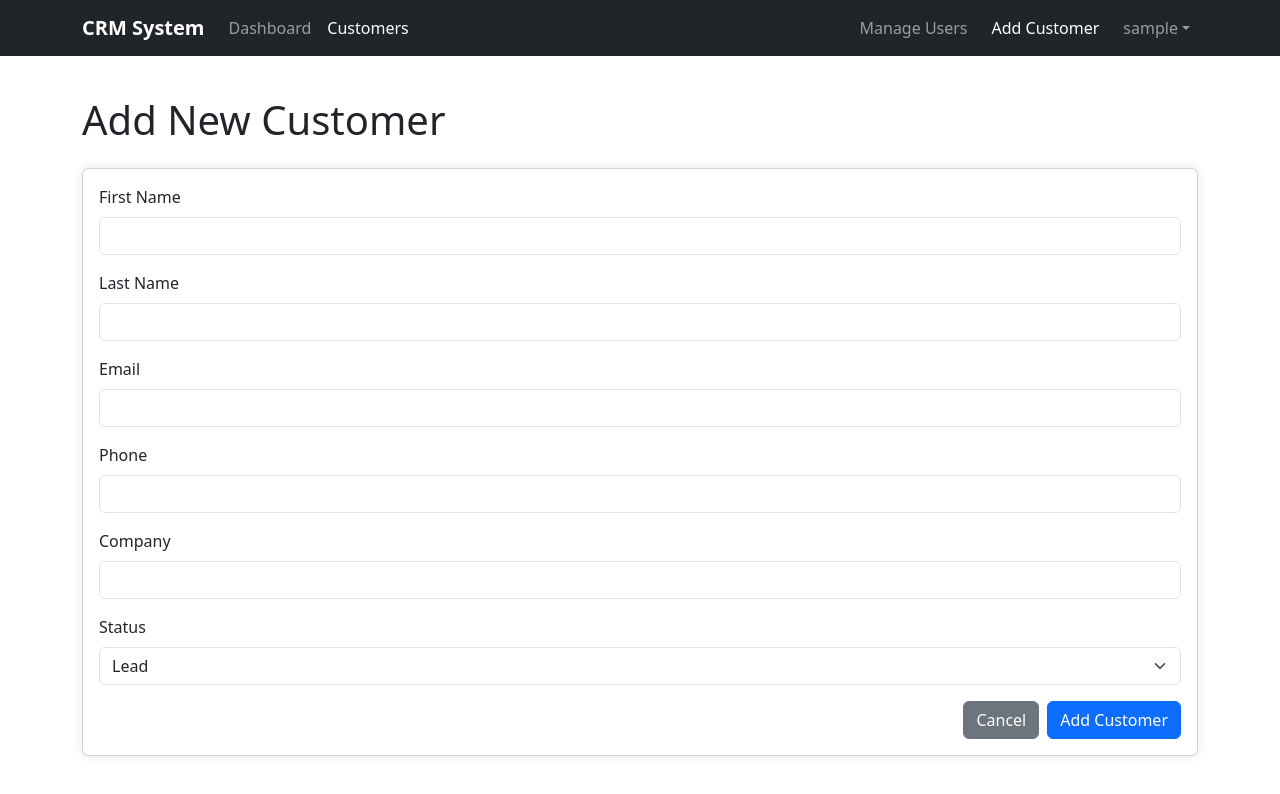
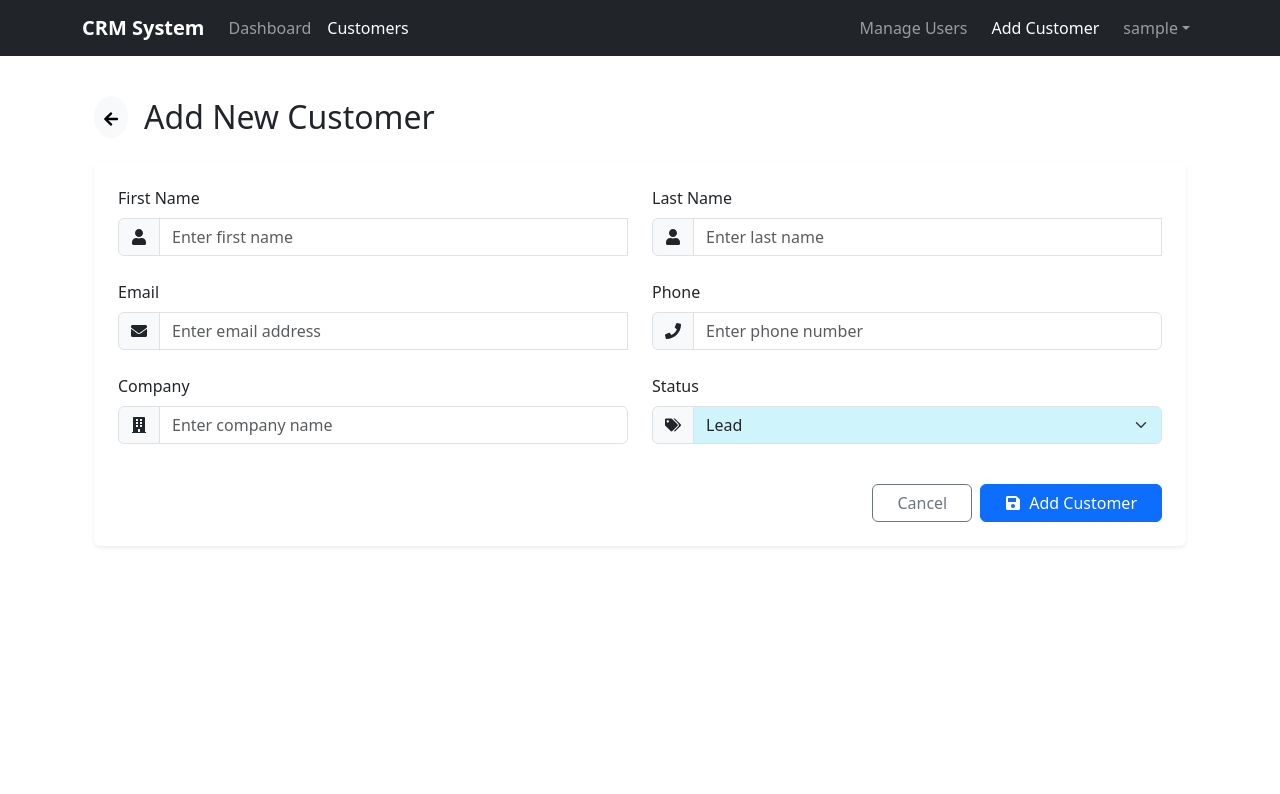
Before and after one commit to NitinSHu/project, a React (Create React App) app in the folder frontend/: page /customers/new in a window 1280 px wide. Shown: the top 794 px of the page. Built offline with nearby package versions, Linux system fonts and the light colour scheme; sample sign-in values are in the browser's storage.

Commit message:
add customer page fixed

```diff
--- a/frontend/package.json
+++ b/frontend/package.json
@@ -11,6 +11,7 @@
     "react": "^18.2.0",
     "react-bootstrap": "^2.8.0",
     "react-dom": "^18.2.0",
+    "react-icons": "^5.5.0",
     "react-router-dom": "^6.15.0",
     "react-scripts": "5.0.1",
     "web-vitals": "^2.1.4"
--- a/frontend/src/pages/CustomerForm.js
+++ b/frontend/src/pages/CustomerForm.js
@@ -1,7 +1,8 @@
 import React, { useState, useEffect } from 'react';
 import { useParams, useNavigate } from 'react-router-dom';
-import { Card, Form, Button, Alert } from 'react-bootstrap';
+import { Card, Form, Button, Alert, Container, Row, Col, Spinner, InputGroup } from 'react-bootstrap';
 import { getCustomer, createCustomer, updateCustomer } from '../services/customerService';
+import { FaUser, FaEnvelope, FaPhone, FaBuilding, FaTags, FaArrowLeft, FaSave } from 'react-icons/fa';
 
 const CustomerForm = () => {
   const { id } = useParams();
@@ -18,6 +19,7 @@ const CustomerForm = () => {
   });
 
   const [loading, setLoading] = useState(isEditMode);
+  const [saving, setSaving] = useState(false);
   const [error, setError] = useState('');
   const [validated, setValidated] = useState(false);
 
@@ -60,6 +62,9 @@ const CustomerForm = () => {
       return;
     }
 
+    setSaving(true);
+    setError('');
+
     try {
       let response;
 
@@ -77,114 +82,199 @@ const CustomerForm = () => {
     } catch (error) {
       console.error('Error saving customer:', error);
       setError('Failed to save customer. Please try again.');
+    } finally {
+      setSaving(false);
+    }
+  };
+
+  const getStatusVariant = (status) => {
+    switch(status) {
+      case 'lead': return 'info';
+      case 'prospect': return 'warning';
+      case 'customer': return 'success';
+      case 'inactive': return 'danger';
+      default: return 'secondary';
     }
   };
 
   if (loading) {
-    return <p>Loading customer data...</p>;
+    return (
+      <Container className="d-flex justify-content-center align-items-center" style={{ minHeight: '50vh' }}>
+        <Spinner animation="border" role="status">
+          <span className="visually-hidden">Loading customer data...</span>
+        </Spinner>
+      </Container>
+    );
   }
 
   return (
-    <div>
-      <h1 className="mb-4">{isEditMode ? 'Edit Customer' : 'Add New Customer'}</h1>
+    <Container>
+      <div className="d-flex align-items-center mb-4">
+        <Button
+          variant="light"
+          className="me-3 rounded-circle p-2"
+          onClick={() => navigate(isEditMode ? `/customers/${id}` : '/customers')}
+        >
+          <FaArrowLeft />
+        </Button>
+        <h2 className="mb-0">{isEditMode ? 'Edit Customer' : 'Add New Customer'}</h2>
+      </div>
 
-      <Card>
-        <Card.Body>
+      <Card className="shadow-sm border-0">
+        <Card.Body className="p-4">
           {error && <Alert variant="danger">{error}</Alert>}
 
           <Form noValidate validated={validated} onSubmit={handleSubmit}>
-            <Form.Group className="mb-3">
+            <Row>
+              <Col md={6}>
+                <Form.Group className="mb-4">
                   <Form.Label>First Name</Form.Label>
+                  <InputGroup>
+                    <InputGroup.Text><FaUser /></InputGroup.Text>
                     <Form.Control
                       type="text"
                       name="first_name"
                       value={formData.first_name}
                       onChange={handleChange}
+                      placeholder="Enter first name"
                       required
                     />
                     <Form.Control.Feedback type="invalid">
                       First name is required.
                     </Form.Control.Feedback>
+                  </InputGroup>
                 </Form.Group>
+              </Col>
 
-            <Form.Group className="mb-3">
+              <Col md={6}>
+                <Form.Group className="mb-4">
                   <Form.Label>Last Name</Form.Label>
+                  <InputGroup>
+                    <InputGroup.Text><FaUser /></InputGroup.Text>
                     <Form.Control
                       type="text"
                       name="last_name"
                       value={formData.last_name}
                       onChange={handleChange}
+                      placeholder="Enter last name"
                       required
                     />
                     <Form.Control.Feedback type="invalid">
                       Last name is required.
                     </Form.Control.Feedback>
+                  </InputGroup>
                 </Form.Group>
+              </Col>
+            </Row>
 
-            <Form.Group className="mb-3">
+            <Row>
+              <Col md={6}>
+                <Form.Group className="mb-4">
                   <Form.Label>Email</Form.Label>
+                  <InputGroup>
+                    <InputGroup.Text><FaEnvelope /></InputGroup.Text>
                     <Form.Control
                       type="email"
                       name="email"
                       value={formData.email}
                       onChange={handleChange}
+                      placeholder="Enter email address"
                       required
                     />
                     <Form.Control.Feedback type="invalid">
                       Please provide a valid email.
                     </Form.Control.Feedback>
+                  </InputGroup>
                 </Form.Group>
+              </Col>
 
-            <Form.Group className="mb-3">
+              <Col md={6}>
+                <Form.Group className="mb-4">
                   <Form.Label>Phone</Form.Label>
+                  <InputGroup>
+                    <InputGroup.Text><FaPhone /></InputGroup.Text>
                     <Form.Control
                       type="tel"
                       name="phone"
                       value={formData.phone}
                       onChange={handleChange}
+                      placeholder="Enter phone number"
                     />
+                  </InputGroup>
                 </Form.Group>
+              </Col>
+            </Row>
 
-            <Form.Group className="mb-3">
+            <Row>
+              <Col md={6}>
+                <Form.Group className="mb-4">
                   <Form.Label>Company</Form.Label>
+                  <InputGroup>
+                    <InputGroup.Text><FaBuilding /></InputGroup.Text>
                     <Form.Control
                       type="text"
                       name="company"
                       value={formData.company}
                       onChange={handleChange}
+                      placeholder="Enter company name"
                     />
+                  </InputGroup>
                 </Form.Group>
+              </Col>
 
-            <Form.Group className="mb-3">
+              <Col md={6}>
+                <Form.Group className="mb-4">
                   <Form.Label>Status</Form.Label>
+                  <InputGroup>
+                    <InputGroup.Text><FaTags /></InputGroup.Text>
                     <Form.Select
                       name="status"
                       value={formData.status}
                       onChange={handleChange}
+                      className={`bg-${getStatusVariant(formData.status)}-subtle`}
                     >
                       <option value="lead">Lead</option>
                       <option value="prospect">Prospect</option>
                       <option value="customer">Customer</option>
                       <option value="inactive">Inactive</option>
                     </Form.Select>
+                  </InputGroup>
                 </Form.Group>
+              </Col>
+            </Row>
 
-            <div className="d-flex justify-content-end">
+            <div className="d-flex justify-content-end gap-2 mt-3">
               <Button
-                variant="secondary"
-                className="me-2"
+                variant="outline-secondary"
                 onClick={() => navigate(isEditMode ? `/customers/${id}` : '/customers')}
+                className="px-4"
+                disabled={saving}
               >
                 Cancel
               </Button>
-              <Button variant="primary" type="submit">
-                {isEditMode ? 'Update Customer' : 'Add Customer'}
+              <Button
+                variant="primary"
+                type="submit"
+                className="px-4 d-flex align-items-center gap-2"
+                disabled={saving}
+              >
+                {saving ? (
+                  <>
+                    <Spinner as="span" animation="border" size="sm" role="status" aria-hidden="true" />
+                    <span>Saving...</span>
+                  </>
+                ) : (
+                  <>
+                    <FaSave />
+                    <span>{isEditMode ? 'Update Customer' : 'Add Customer'}</span>
+                  </>
+                )}
               </Button>
             </div>
           </Form>
         </Card.Body>
       </Card>
-    </div>
+    </Container>
   );
 };
 
```
Also changed, not shown: 1 other file (tests, documents, lock files or other folders). Lines whose indentation alone changed are shown as unchanged.
